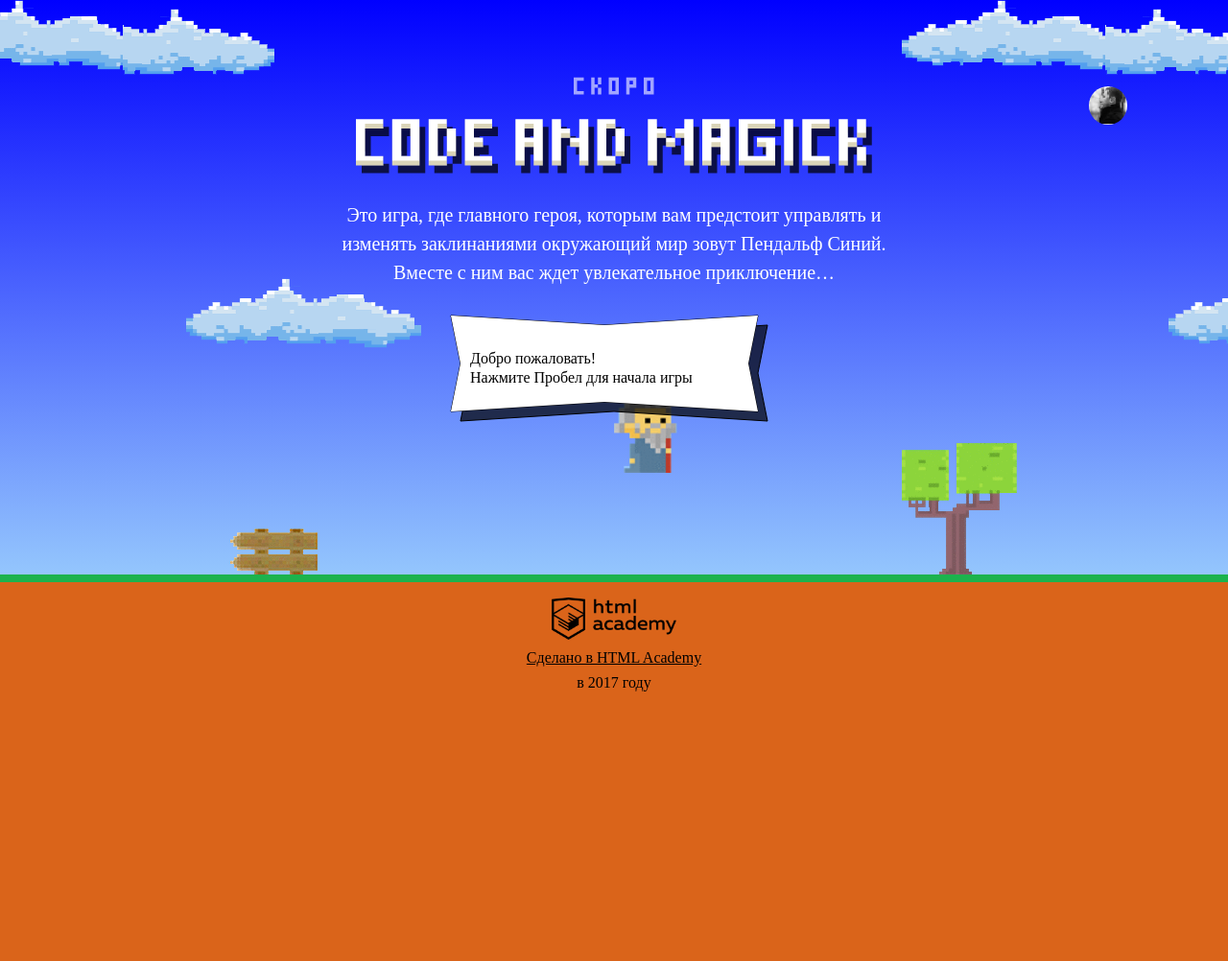
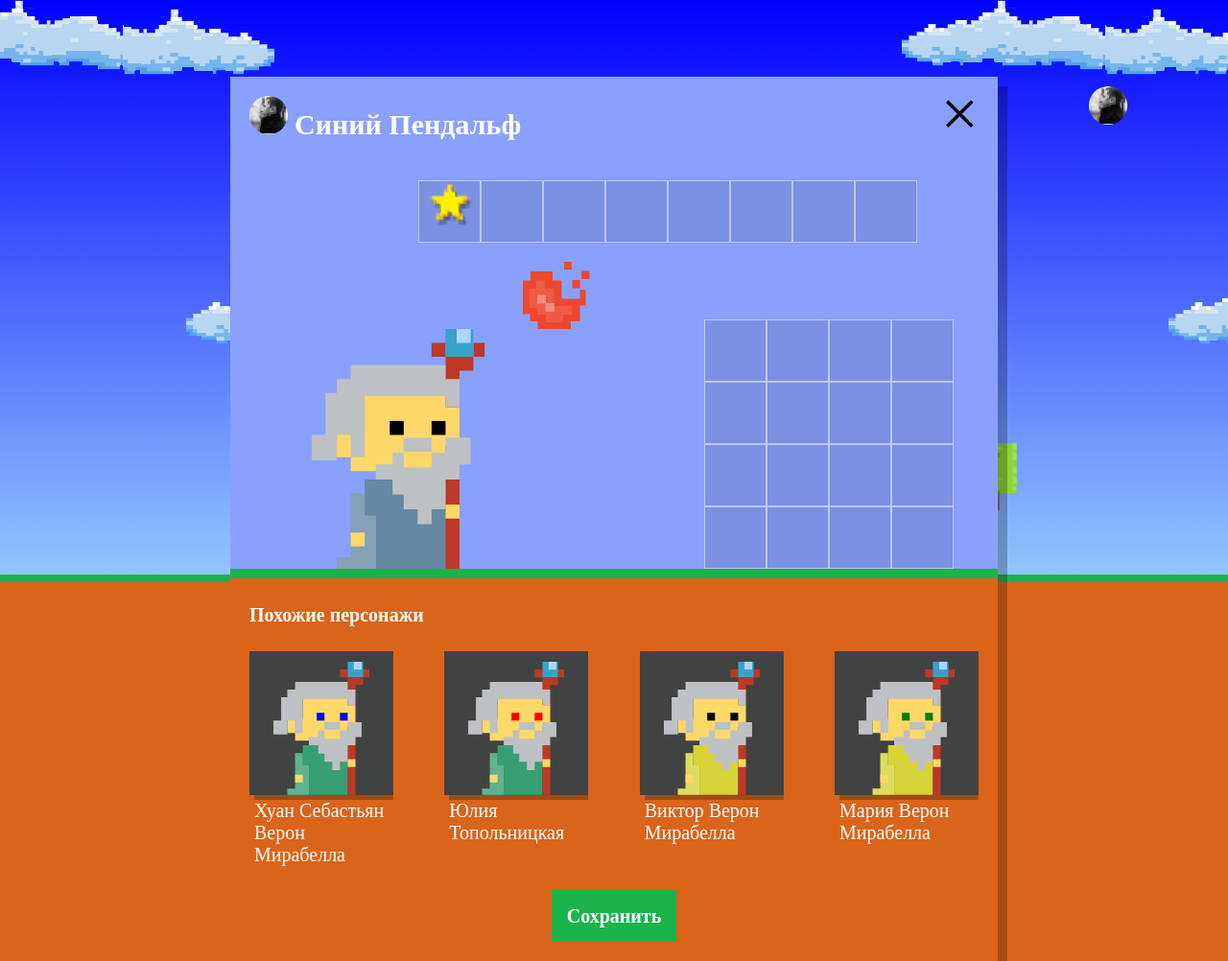
Before and after one commit to delmonto/242071-code-and-magick, a website: page index.html in a window 1280 px wide. Shown: the whole page at 96% size. Before the commit the page ends 800 px from the top, so only its background shows below. Drawn offline with Linux system fonts and the light colour scheme; a web font is replaced by a local one.

Commit message:
Модуль 3, задание 1

```diff
--- a/index.html
+++ b/index.html
@@ -204,6 +204,7 @@
 
   <script src="js/game.js"></script>
   <script src="js/stat.js"></script>
+  <script src="js/setup.js"></script>
 
 </body>
 
--- /dev/null
+++ b/js/setup.js
@@ -0,0 +1,68 @@
+'use strict';
+
+var randomValue = function (min, max) {
+  var rand = Math.random() * (max - min) + min;
+  return rand.toFixed(0);
+};
+
+// Показать попап с выбором персонажа
+var popup = document.querySelector('.setup');
+popup.classList.remove('hidden');
+
+// Массивы с характеристиками персонажа
+var wizardFirstNames = ['Иван', 'Хуан Себастьян', 'Мария', 'Кристоф', 'Виктор', 'Юлия', 'Люпита', 'Вашингтон'];
+var wizardLastNames = ['да Марья', 'Верон Мирабелла', 'Вальц', 'Онопко', 'Топольницкая', 'Нионго', 'Нионго'];
+var wizardCoatColors = ['rgb(101, 137, 164)', 'rgb(241, 43, 107)', 'rgb(146, 100, 161)', 'rgb(56, 159, 117)', 'rgb(215, 210, 55)', 'rgb(0, 0, 0)'];
+var wizardEyesColors = ['black', 'red', 'blue', 'yellow', 'green'];
+
+// Объект, содержащий информацию о четырех персонажах
+var wizards = [
+  {
+    name: wizardFirstNames[randomValue(0, wizardFirstNames.length - 1)] + ' ' + wizardLastNames[randomValue(0, wizardLastNames.length - 1)],
+    coatColor: wizardCoatColors[randomValue(0, wizardCoatColors.length - 1)],
+    eyesColor: wizardEyesColors[randomValue(0, wizardEyesColors.length - 1)]
+  },
+  {
+    name: wizardFirstNames[randomValue(0, wizardFirstNames.length - 1)] + ' ' + wizardLastNames[randomValue(0, wizardLastNames.length - 1)],
+    coatColor: wizardCoatColors[randomValue(0, wizardCoatColors.length - 1)],
+    eyesColor: wizardEyesColors[randomValue(0, wizardEyesColors.length - 1)]
+  },
+  {
+    name: wizardFirstNames[randomValue(0, wizardFirstNames.length - 1)] + ' ' + wizardLastNames[randomValue(0, wizardLastNames.length - 1)],
+    coatColor: wizardCoatColors[randomValue(0, wizardCoatColors.length - 1)],
+    eyesColor: wizardEyesColors[randomValue(0, wizardEyesColors.length - 1)]
+  },
+  {
+    name: wizardFirstNames[randomValue(0, wizardFirstNames.length - 1)] + ' ' + wizardLastNames[randomValue(0, wizardLastNames.length - 1)],
+    coatColor: wizardCoatColors[randomValue(0, wizardCoatColors.length - 1)],
+    eyesColor: wizardEyesColors[randomValue(0, wizardEyesColors.length - 1)]
+  }
+];
+
+// Сюда будут вставлены персонажи
+var similarWizardElement = document.querySelector('.setup-similar-list');
+// Шаблон персонажа
+var WizardTemplate = document.querySelector('#similar-wizard-template').content;
+
+var fragment = document.createDocumentFragment();
+
+// Функция для замены характеристик персонажа
+var wizardEdit = function (wizard) {
+  var wizardElement = WizardTemplate.cloneNode(true);
+
+  wizardElement.querySelector('.setup-similar-label').textContent = wizard.name;
+  wizardElement.querySelector('.wizard-coat').style.fill = wizard.coatColor;
+  wizardElement.querySelector('.wizard-eyes').style.fill = wizard.eyesColor;
+
+  return wizardElement;
+};
+
+// Добавляем во фрагмент персонажей из массива
+for (var i = 0; i < wizards.length; i++) {
+  fragment.appendChild(wizardEdit(wizards[i]));
+}
+
+similarWizardElement.appendChild(fragment);
+
+// Снять hidden с блока с персонажами
+document.querySelector('.setup-similar').classList.remove('hidden');
```
